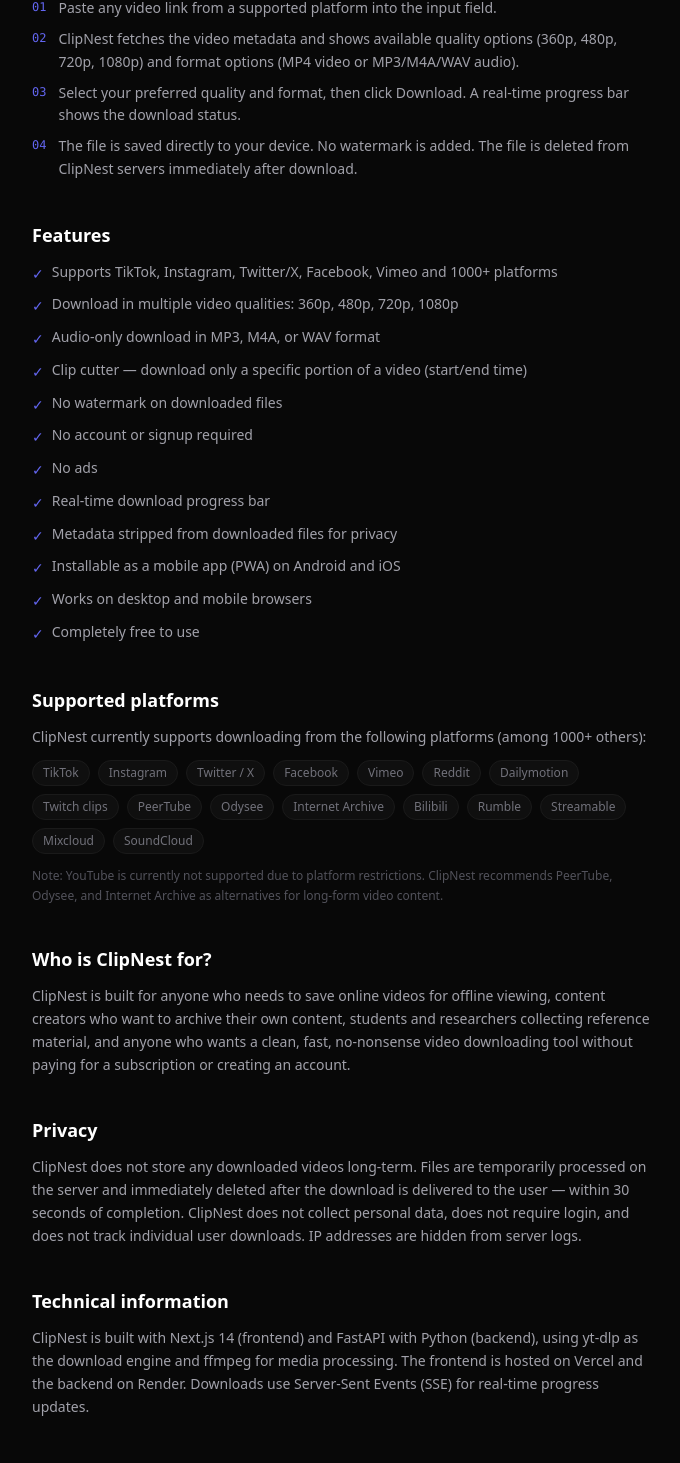
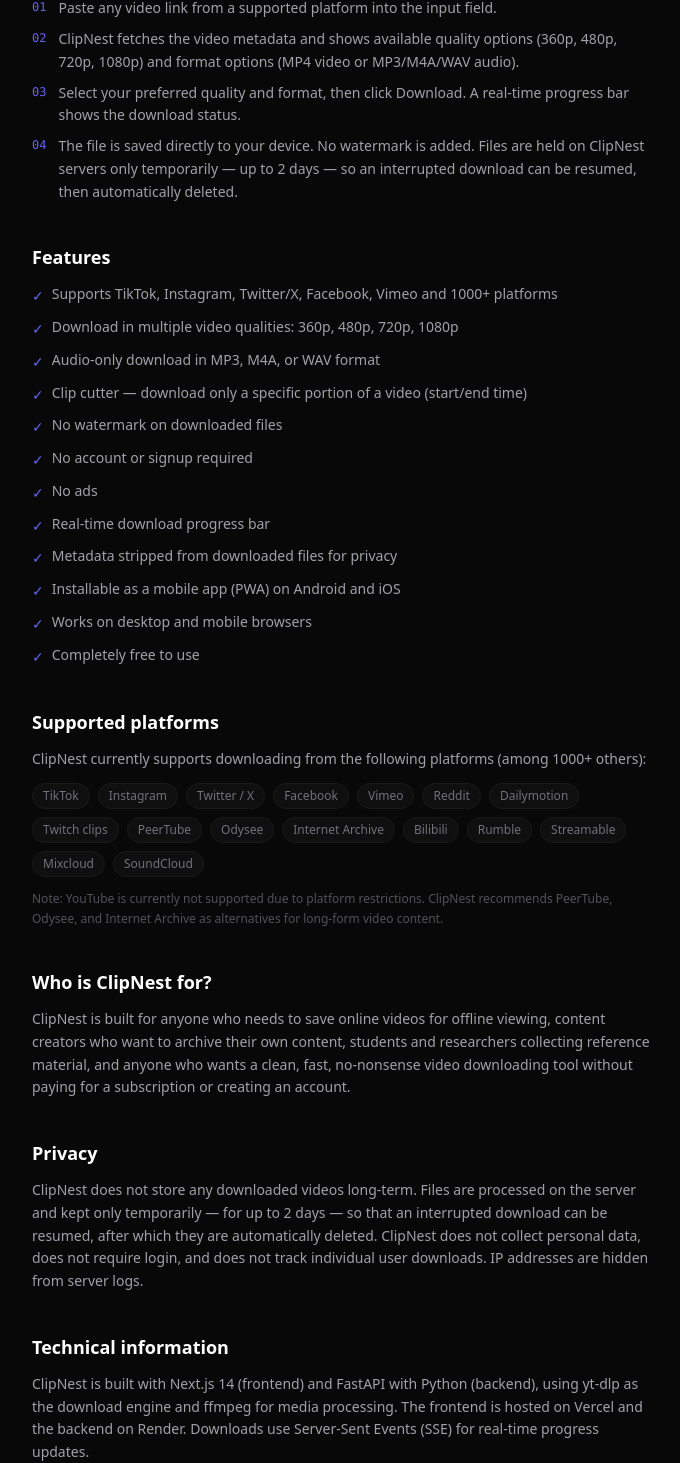
Before and after one commit to Oko300/ClipNest, a Next.js app in the folder frontend/: page /about in a window 1280 px wide. Shown: the part 498-1961 px from the top of the page, without its empty margins (296-976 px from the left). Built offline with nearby package versions, Linux system fonts and the light colour scheme.

Commit message:
Update privacy copy to reflect 2-day retention window

```diff
--- a/frontend/app/about/page.tsx
+++ b/frontend/app/about/page.tsx
@@ -58,7 +58,7 @@
             </li>
             <li className="flex gap-3">
               <span className="text-[#6366f1] font-mono text-xs mt-0.5">04</span>
-              <span>The file is saved directly to your device. No watermark is added. The file is deleted from ClipNest servers immediately after download.</span>
+              <span>The file is saved directly to your device. No watermark is added. Files are held on ClipNest servers only temporarily — up to 2 days — so an interrupted download can be resumed, then automatically deleted.</span>
             </li>
           </ol>
         </section>
@@ -132,11 +132,11 @@
           <h2 className="text-white text-lg font-semibold">Privacy</h2>
           <p className="text-[#a1a1aa] text-sm leading-relaxed">
             ClipNest does not store any downloaded videos long-term. Files are
-            temporarily processed on the server and immediately deleted after
-            the download is delivered to the user — within 30 seconds of completion.
-            ClipNest does not collect personal data, does not require login,
-            and does not track individual user downloads. IP addresses are hidden
-            from server logs.
+            processed on the server and kept only temporarily — for up to 2 days —
+            so that an interrupted download can be resumed, after which they are
+            automatically deleted. ClipNest does not collect personal data, does
+            not require login, and does not track individual user downloads.
+            IP addresses are hidden from server logs.
           </p>
         </section>
 
```
Also changed, not shown: frontend/public/llms.txt.
